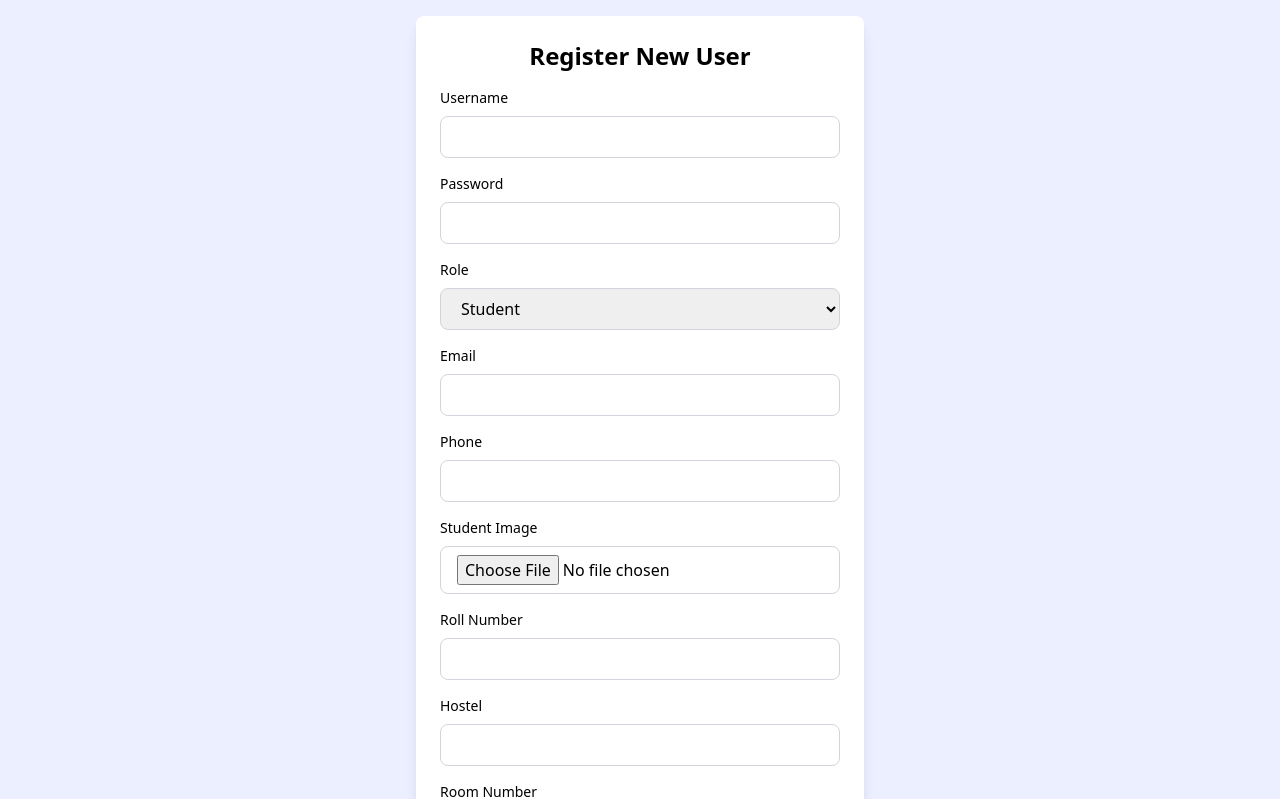
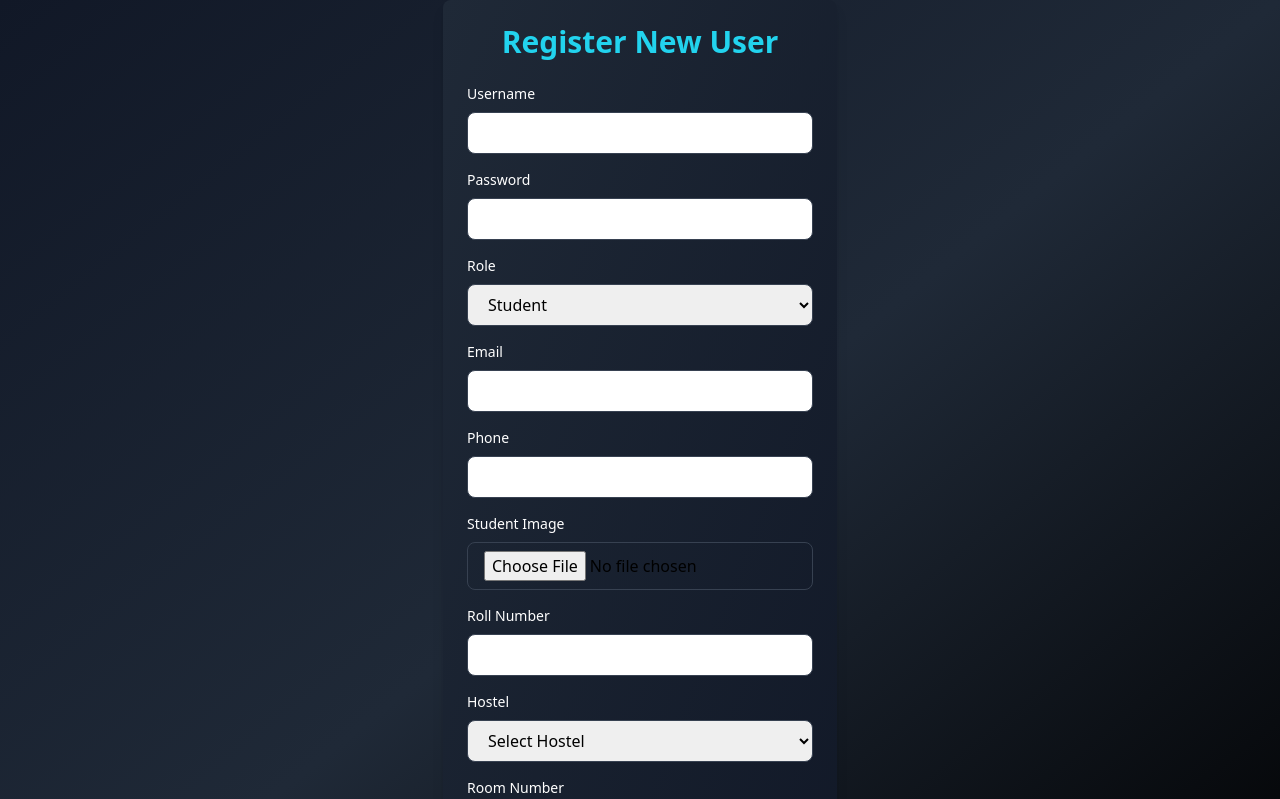
Before and after one commit to ankit-yt/PCTE-Hostel-Management-System, a React (Vite) app in the folder Frontend/: page /register in a window 1280 px wide. Shown: the top 799 px of the page. Built offline with nearby package versions, Linux system fonts and the light colour scheme; no server answers.

Commit message:
8th commit

```diff
--- a/Frontend/src/components/Register.jsx
+++ b/Frontend/src/components/Register.jsx
@@ -17,18 +17,21 @@ function Register() {
 
     const [availableRooms, setAvailableRooms] = useState([]);
     const [message, setMessage] = useState('');
+    const hostel = userData.hostel === 'Boys hostel' ? 'Boys hostel' : userData.hostel === 'Girls hostel' ? 'Girls hostel' : '';
 
     useEffect(() => {
         const fetchRooms = async () => {
-            if (userData.hostel) {
+            if (hostel) {
                 try {
                     const response = await axios.get(`${window.location.origin}/api/rooms`, {
-                        params: { hostel: userData.hostel }
+                        params: { hostel }
                     });
-                    const filteredRooms = response.data.filter(room => room.occupied < room.capacity);
-                    setAvailableRooms(filteredRooms);
+                    const roomsByHostel = response.data.filter(room => room.hostel === hostel);
+                    const availableRooms = roomsByHostel.filter(room => room.occupied < room.capacity);
+                    setAvailableRooms(availableRooms);
                 } catch (err) {
                     setMessage('Error fetching rooms');
+                    console.error(err);
                 }
             } else {
                 setAvailableRooms([]);
@@ -36,7 +39,7 @@ function Register() {
         };
 
         fetchRooms();
-    }, [userData.hostel]);
+    }, [hostel]);
 
     const handleInputChange = (e) => {
         const { name, value } = e.target;
@@ -49,25 +52,23 @@ function Register() {
     const handleFileChange = (e) => {
         setUserData({
             ...userData,
-            image: e.target.files[0] // Store the selected file
+            image: e.target.files[0]
         });
     };
 
     const handleSubmit = async (e) => {
         e.preventDefault();
         const formData = new FormData();
-        // Append all user data to FormData
         for (const key in userData) {
             formData.append(key, userData[key]);
         }
         try {
             const response = await axios.post(`${window.location.origin}/api/users/register`, formData, {
                 headers: {
-                    'Content-Type': 'multipart/form-data' // Specify the content type
+                    'Content-Type': 'multipart/form-data'
                 }
             });
             setMessage(response.data.message);
-            // Reset form fields after successful submission
             setUserData({
                 username: '',
                 password: '',
@@ -80,17 +81,37 @@ function Register() {
                 phone: '',
                 image: null
             });
-            setAvailableRooms([]); // Reset available rooms
+            setAvailableRooms([]);
         } catch (err) {
             setMessage(err.response?.data?.message || 'Error occurred.');
         }
     };
 
+    const darkThemeStyles = {
+        container: "bg-gradient-to-br from-gray-900 via-gray-800 to-black text-white",
+        formContainer: "bg-gradient-to-br from-gray-800 to-gray-900 rounded-lg shadow-lg p-6",
+        header: "text-3xl font-extrabold text-cyan-400 mb-6 text-center",
+        input: "w-full px-4 py-2 text-black border border-gray-700 rounded-lg focus:outline-none focus:ring-2 focus:ring-cyan-500",
+        button: "w-full bg-green-700 hover:bg-green-500 text-white py-2 rounded-lg hover:bg-[#1d1240]",
+        message: "text-red-500 text-center mb-2",
+    };
+
+    const lightThemeStyles = {
+        container: "bg-gradient-to-br from-white via-gray-200 to-gray-100 text-gray-900",
+        formContainer: "bg-white rounded-lg shadow-lg p-6",
+        header: "text-3xl font-extrabold text-blue-600 mb-6 text-center",
+        input: "w-full px-4 py-2 border border-gray-300 rounded-lg focus:outline-none focus:ring-2 focus:ring-blue-500",
+        button: "w-full bg-blue-600 text-white py-2 rounded-lg hover:bg-blue-700",
+        message: "text-red-600 text-center mb-2",
+    };
+
+    const theme = darkThemeStyles ;
+
     return (
-        <div className="flex items-center justify-center min-h-screen bg-[#EBEFFF] p-4">
-            <div className="w-full max-w-md bg-white p-6 rounded-lg shadow-lg">
-                <h2 className="text-2xl font-semibold text-center mb-4">Register New User</h2>
-                {message && <p className="text-center text-red-500 mb-2">{message}</p>}
+        <div className={`flex items-center justify-center min-h-screen ${theme.container}`}>
+            <div className={theme.formContainer}>
+                <h2 className={theme.header}>Register New User</h2>
+                {message && <p className={theme.message}>{message}</p>}
                 <form onSubmit={handleSubmit}>
                     <div className="mb-4">
                         <label className="block text-sm font-medium mb-2">Username</label>
@@ -99,7 +120,7 @@ function Register() {
                             name="username"
                             value={userData.username}
                             onChange={handleInputChange}
-                            className="w-full px-4 py-2 border border-gray-300 rounded-lg focus:outline-none focus:ring-2 focus:ring-blue-500"
+                            className={theme.input}
                             required
                         />
                     </div>
@@ -110,7 +131,7 @@ function Register() {
                             name="password"
                             value={userData.password}
                             onChange={handleInputChange}
-                            className="w-full px-4 py-2 border border-gray-300 rounded-lg focus:outline-none focus:ring-2 focus:ring-blue-500"
+                            className={theme.input}
                             required
                         />
                     </div>
@@ -120,7 +141,7 @@ function Register() {
                             name="role"
                             value={userData.role}
                             onChange={handleInputChange}
-                            className="w-full px-4 py-2 border border-gray-300 rounded-lg focus:outline-none focus:ring-2 focus:ring-blue-500"
+                            className={theme.input}
                             required
                         >
                             <option value="">Select Role</option>
@@ -129,7 +150,6 @@ function Register() {
                             <option value="student">Student</option>
                         </select>
                     </div>
-
                     <div className="mb-4">
                         <label className="block text-sm font-medium mb-2">Email</label>
                         <input
@@ -137,7 +157,7 @@ function Register() {
                             name="email"
                             value={userData.email}
                             onChange={handleInputChange}
-                                    className="w-full px-4 py-2 border border-gray-300 rounded-lg focus:outline-none focus:ring-2 focus:ring-blue-500"
+                            className={theme.input}
                             required
                         />
                     </div>
@@ -148,7 +168,7 @@ function Register() {
                             name="phone"
                             value={userData.phone}
                             onChange={handleInputChange}
-                                    className="w-full px-4 py-2 border border-gray-300 rounded-lg focus:outline-none focus:ring-2 focus:ring-blue-500"
+                            className={theme.input}
                             required
                         />
                     </div>
@@ -158,12 +178,11 @@ function Register() {
                             type="file"
                             name="image"
                             onChange={handleFileChange}
-                                    className="w-full px-4 py-2 border border-gray-300 rounded-lg focus:outline-none focus:ring-2 focus:ring-blue-500"
-                                    accept="image/*" // Accept only image files
+                            className={theme.input}
+                            accept="image/*"
                             required
                         />
                     </div>
-
                     {userData.role === 'student' && (
                         <>
                             <div className="mb-4">
@@ -173,20 +192,17 @@ function Register() {
                                     name="rollNumber"
                                     value={userData.rollNumber}
                                     onChange={handleInputChange}
-                                    className="w-full px-4 py-2 border border-gray-300 rounded-lg focus:outline-none focus:ring-2 focus:ring-blue-500"
+                                    className={theme.input}
                                     required
                                 />
                             </div>
                             <div className="mb-4">
                                 <label className="block text-sm font-medium mb-2">Hostel</label>
-                                <input
-                                    type="text"
-                                    name="hostel"
-                                    value={userData.hostel}
-                                    onChange={handleInputChange}
-                                    className="w-full px-4 py-2 border border-gray-300 rounded-lg focus:outline-none focus:ring-2 focus:ring-blue-500"
-                                    required
-                                />
+                                <select name="hostel" value={userData.hostel} onChange={handleInputChange} className={theme.input} required>
+                                    <option value="">Select Hostel</option>
+                                    <option value="Boys hostel">Boys hostel</option>
+                                    <option value="Girls hostel">Girls hostel</option>
+                                </select>
                             </div>
                             <div className="mb-4">
                                 <label className="block text-sm font-medium mb-2">Room Number</label>
@@ -194,7 +210,7 @@ function Register() {
                                     name="roomNumber"
                                     value={userData.roomNumber}
                                     onChange={handleInputChange}
-                                    className="w-full px-4 py-2 border border-gray-300 rounded-lg focus:outline-none focus:ring-2 focus:ring-blue-500"
+                                    className={theme.input}
                                     required
                                 >
                                     <option value="">Select Room</option>
@@ -216,18 +232,13 @@ function Register() {
                                     name="name"
                                     value={userData.name}
                                     onChange={handleInputChange}
-                                    className="w-full px-4 py-2 border border-gray-300 rounded-lg focus:outline-none focus:ring-2 focus:ring-blue-500"
+                                    className={theme.input}
                                     required
                                 />
                             </div>
-
                         </>
                     )}
-
-                    <button
-                        type="submit"
-                        className="w-full bg-[#241553] text-white py-2 rounded-lg hover:bg-[#1d1240]"
-                    >
+                    <button type="submit" className={theme.button}>
                         Register
                     </button>
                 </form>
```
Also changed, not shown: 11 other files (tests, documents, lock files or other folders). Lines whose indentation alone changed are shown as unchanged.
